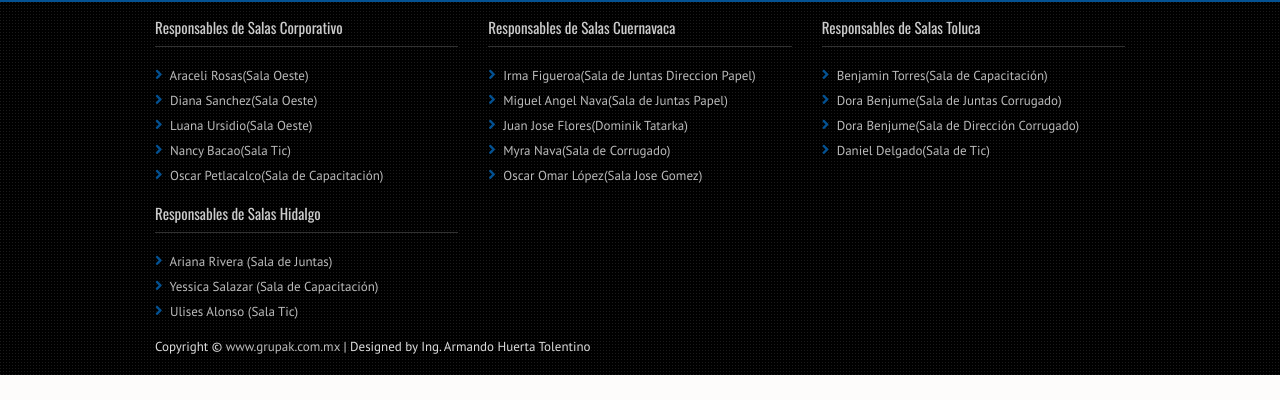
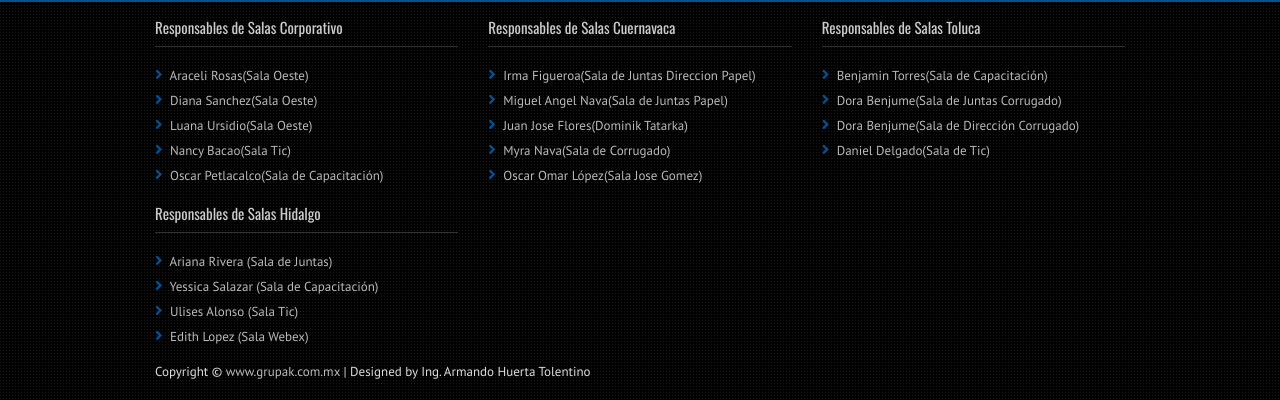
Before and after one commit to armadoht/gpsalas, a PHP site: page /view/loginView.php in a window 1280 px wide. Shown: the part 757-1157 px from the top of the page. Before the commit the page ends 1132 px from the top, so only its background shows below. Run offline with PHP 8.4, Linux system fonts and the light colour scheme.

Commit message:
Footer modificación

```diff
--- a/view/adminView.php
+++ b/view/adminView.php
@@ -208,6 +208,7 @@
 								<li><i class="fa fa-angle-right"></i> <a href="mailto:arivera@grupak.com.mx">Ariana Rivera (Sala de Juntas)</a></li>
 								<li><i class="fa fa-angle-right"></i> <a href="mailto:ysalazar@grupak.com.mx">Yessica Salazar (Sala de Capacitación)</a></li>
 								<li><i class="fa fa-angle-right"></i> <a href="mailto:ualonso@grupak.com.mx">Ulises Alonso (Sala Tic)</a></li>
+								<li><i class="fa fa-angle-right"></i> <a href="mailto:elopez@grupak.com.mx">Edith Lopez (Sala Webex)</a></li>
 							</ul>
 						</div>
 				</div>
--- a/view/loginView.php
+++ b/view/loginView.php
@@ -160,6 +160,7 @@
 								<li><i class="fa fa-angle-right"></i> <a href="mailto:arivera@grupak.com.mx">Ariana Rivera (Sala de Juntas)</a></li>
 								<li><i class="fa fa-angle-right"></i> <a href="mailto:ysalazar@grupak.com.mx">Yessica Salazar (Sala de Capacitación)</a></li>
 								<li><i class="fa fa-angle-right"></i> <a href="mailto:ualonso@grupak.com.mx">Ulises Alonso (Sala Tic)</a></li>
+								<li><i class="fa fa-angle-right"></i> <a href="mailto:elopez@grupak.com.mx">Edith Lopez (Sala Webex)</a></li>
 							</ul>
 						</div>
 				</div>
--- a/view/registroView.php
+++ b/view/registroView.php
@@ -239,6 +239,7 @@
 								<li><i class="fa fa-angle-right"></i> <a href="mailto:arivera@grupak.com.mx">Ariana Rivera (Sala de Juntas)</a></li>
 								<li><i class="fa fa-angle-right"></i> <a href="mailto:ysalazar@grupak.com.mx">Yessica Salazar (Sala de Capacitación)</a></li>
 								<li><i class="fa fa-angle-right"></i> <a href="mailto:ualonso@grupak.com.mx">Ulises Alonso (Sala Tic)</a></li>
+								<li><i class="fa fa-angle-right"></i> <a href="mailto:elopez@grupak.com.mx">Edith Lopez (Sala Webex)</a></li>
 							</ul>
 						</div>
 				</div>
--- a/view/salaView.php
+++ b/view/salaView.php
@@ -198,6 +198,7 @@
 								<li><i class="fa fa-angle-right"></i> <a href="mailto:arivera@grupak.com.mx">Ariana Rivera (Sala de Juntas)</a></li>
 								<li><i class="fa fa-angle-right"></i> <a href="mailto:ysalazar@grupak.com.mx">Yessica Salazar (Sala de Capacitación)</a></li>
 								<li><i class="fa fa-angle-right"></i> <a href="mailto:ualonso@grupak.com.mx">Ulises Alonso (Sala Tic)</a></li>
+								<li><i class="fa fa-angle-right"></i> <a href="mailto:elopez@grupak.com.mx">Edith Lopez (Sala Webex)</a></li>
 							</ul>
 						</div>
 				</div>
```
